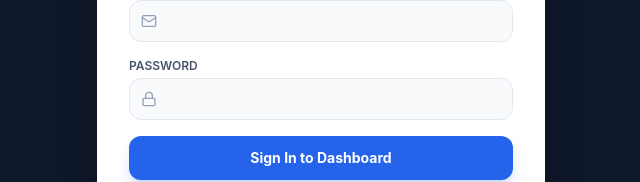
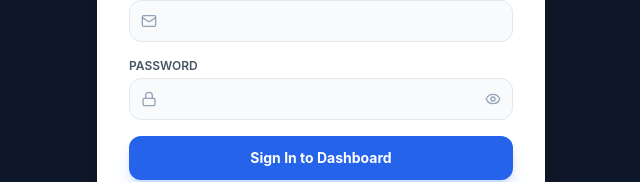
Before and after one commit to HARISALIP/Road_Buddy, a Next.js app: page /login in a window 1280 px wide. Shown: the part 388-570 px from the top of the page, without its empty margins (319-959 px from the left). Built offline with nearby package versions, Linux system fonts and the light colour scheme.

Commit message:
feat: Add show/hide password eye icon toggle on login page

```diff
--- a/src/app/login/page.tsx
+++ b/src/app/login/page.tsx
@@ -2,12 +2,13 @@
 
 import React, { useState } from 'react';
 import { useRouter } from 'next/navigation';
-import { ShieldCheck, Lock, Mail } from 'lucide-react';
+import { ShieldCheck, Lock, Mail, Eye, EyeOff } from 'lucide-react';
 
 export default function LoginPage() {
   const router = useRouter();
   const [email, setEmail] = useState('');
   const [password, setPassword] = useState('');
+  const [showPassword, setShowPassword] = useState(false);
   const [loading, setLoading] = useState(false);
   const [error, setError] = useState<string | null>(null);
 
@@ -78,12 +79,20 @@ export default function LoginPage() {
                 <Lock className="w-4 h-4" />
               </div>
               <input
-                type="password"
+                type={showPassword ? 'text' : 'password'}
                 required
                 value={password}
                 onChange={(e) => setPassword(e.target.value)}
-                className="w-full pl-9 pr-3.5 py-2.5 bg-slate-50 border border-slate-200 rounded-xl text-sm font-medium text-slate-800 focus:bg-white focus:outline-none focus:ring-2 focus:ring-blue-500/30 focus:border-blue-500"
+                className="w-full pl-9 pr-10 py-2.5 bg-slate-50 border border-slate-200 rounded-xl text-sm font-medium text-slate-800 focus:bg-white focus:outline-none focus:ring-2 focus:ring-blue-500/30 focus:border-blue-500"
               />
+              <button
+                type="button"
+                onClick={() => setShowPassword(!showPassword)}
+                className="absolute inset-y-0 right-0 pr-3 flex items-center text-slate-400 hover:text-slate-600 transition-colors"
+                title={showPassword ? 'Hide password' : 'Show password'}
+              >
+                {showPassword ? <EyeOff className="w-4 h-4" /> : <Eye className="w-4 h-4" />}
+              </button>
             </div>
           </div>
 
```
